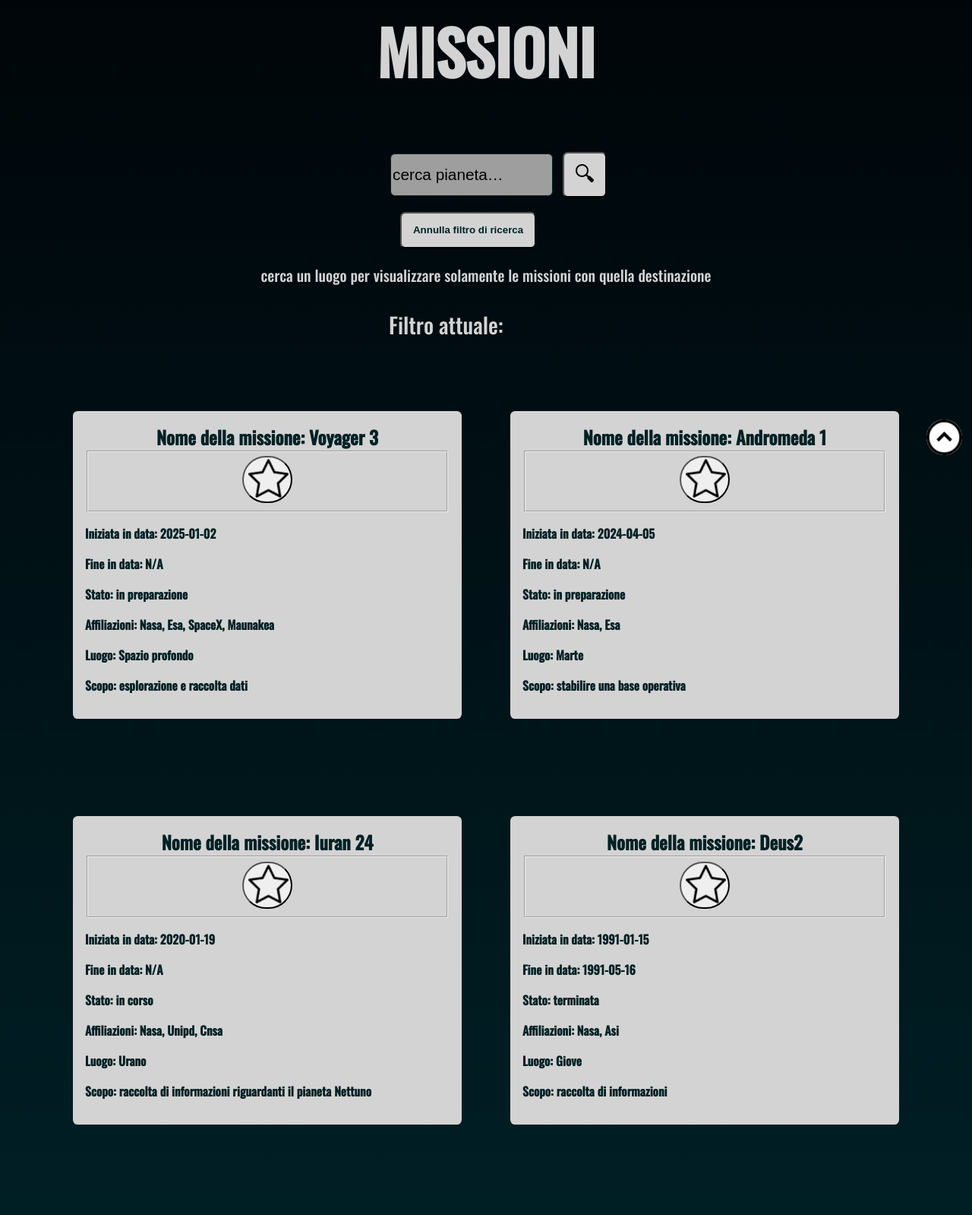
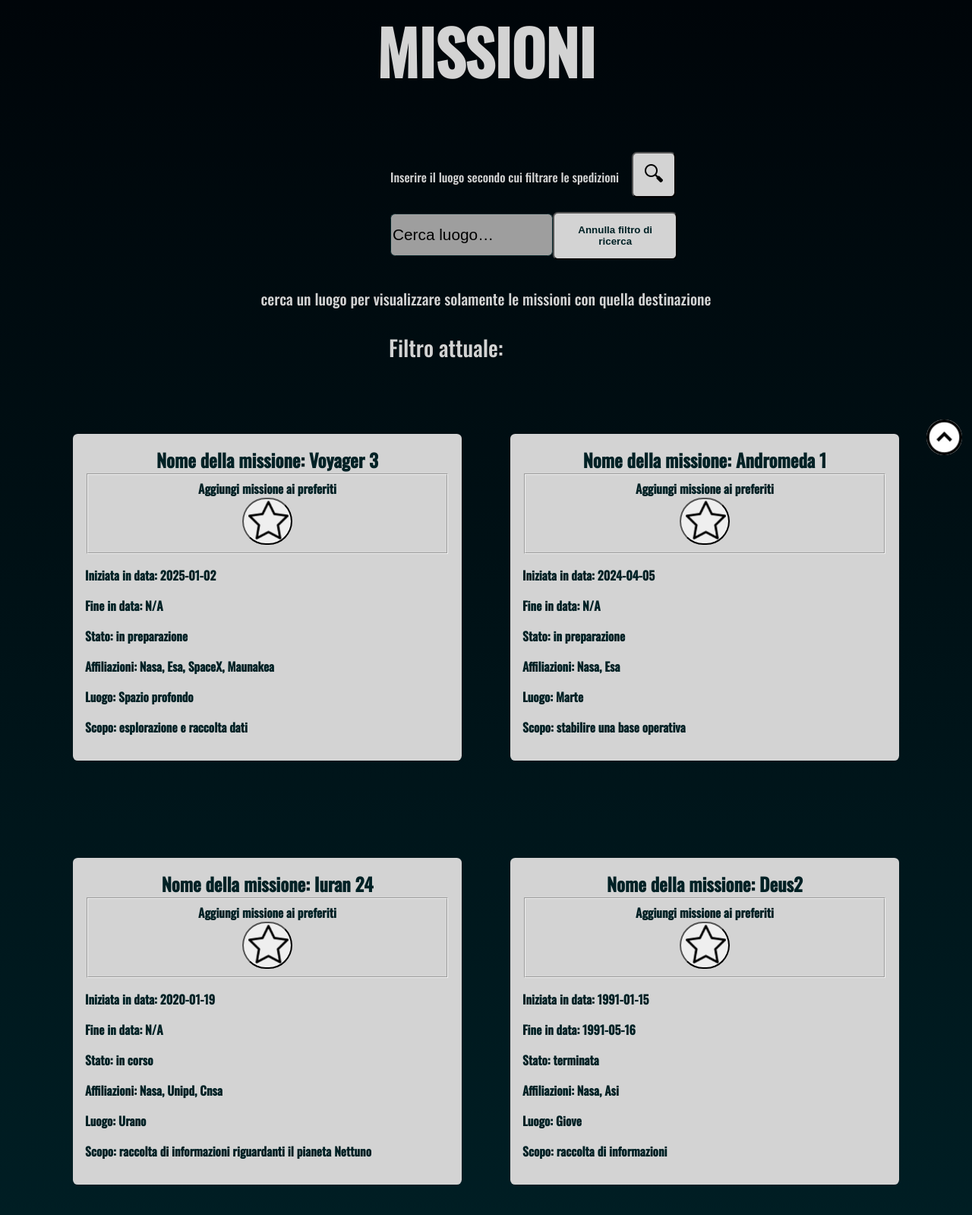
Before and after one commit to AlexRizzus/New_Horizon, a PHP site: page /esplorazioni.php in a window 1280 px wide. Shown: the part 188-1787 px from the top of the page at 76% size. Run offline with PHP 8.4, Linux system fonts and the light colour scheme; the visitor is signed in with stand-in values (Sample User, id 1); data comes from the database, SQL or seed files in the repository; grey boxes are pictures that could not be loaded.

Commit message:
aggiornato mostra errore e accessibilità con label esplorazioni

```diff
--- a/esplorazioni.html
+++ b/esplorazioni.html
@@ -43,12 +43,14 @@
       <fieldset id="esplFieldset">
       <legend id="esplorazLegend">Cerca nel sito</legend>
       <div id="search_section">
-        <input type="text" onfocus="myFocusFunction(this)" onblur="myBlurFunction(this)" id="cerca_missione" name="Nome_del_pianeta" value="cerca pianeta…"/>
-        <button tabindex="3" type="submit" name="submit" id="pulsante_cerca_pianeta"/><img src="images/cerca.png" id="search_img" alt="Cerca" title="avvia la ricerca"/>
+        <label for="cerca_missione" type="text">Inserire il luogo secondo cui filtrare le spedizioni</label>
+        <input type="text" onfocus="myFocusFunction(this)" onblur="myBlurFunction(this)" id="cerca_missione" name="Nome_del_pianeta" value="Cerca luogo…"/>
+        <button tabindex="3" title="Cerca missioni per il luogo selezionato" type="submit" name="submit" id="pulsante_cerca_pianeta"/><img src="images/cerca.png" id="search_img" alt="Cerca" title="avvia la ricerca"/>
       </div>
       <button tabindex="4" type="submit" name="submitAnnullaFiltro" id="pulsante_cerca_tutte">Annulla filtro di ricerca</button>
       </fieldset>
       </form>
+      <p id="searchError"></p>
       <p id="dida">cerca un luogo per visualizzare solamente le missioni con quella destinazione</p>
       <p id="filtro_scritta">Filtro attuale: <span id='actualFilterHere'/></p>
       <p id='planetNotFound'/>
--- a/esplorazioni.js
+++ b/esplorazioni.js
@@ -1,10 +1,10 @@
 function myFocusFunction(x) {x.value = '';}
-function myBlurFunction(x) { if(x.value === '') { x.value = 'cerca pianeta…'; }}
+function myBlurFunction(x) { if(x.value === '') { x.value = 'Cerca luogo…'; }}
 
-function resetPosition(id) {
+/*function resetPosition(id) {
   var elmnt = document.getElementById(id);
   elmnt.scroll(0, 1000);
-}
+}*/
 
 var actual_pos = null;
 
--- a/esplorazioni.php
+++ b/esplorazioni.php
@@ -28,15 +28,23 @@ if($connessioneOK){
 
   if (isset($_GET['submit']))
   {
-    $luogo_missione = ucfirst(strtolower($_GET['Nome_del_pianeta']));
-    $missioni = $oggettoConnessione->getMissioni_perLuogo($luogo_missione);
-    $paginaHTML = str_replace("<span id='actualFilterHere'/>","<span id=\"filtro_attuale\">$luogo_missione</span>",$paginaHTML);
+    if($_GET['Nome_del_pianeta'] != "Cerca luogo…") {
+      $luogo_missione = ucfirst(strtolower($_GET['Nome_del_pianeta']));
+      $filtroAttStr = 'Filtro attuale: ' . $luogo_missione;
+      $missioni = $oggettoConnessione->getMissioni_perLuogo($luogo_missione);
+      $paginaHTML = str_replace("<span id='actualFilterHere'/>","<span id=\"filtro_attuale\">$luogo_missione</span>",$paginaHTML);
+      $paginaHTML = str_replace('<p id="searchError">Errore, inserire un nume di un luogo da cercare!</p>','<p id="searchError"></p>',$paginaHTML);
+    }
+    else {
+      $paginaHTML = str_replace('<p id="searchError"></p>','<p id="searchError">Errore, inserire un nume di un luogo da cercare!</p>',$paginaHTML);
+    }
   }
   else
   {
     if(isset($_GET['submitAnnullaFiltro']))
     {
       $luogo_missione = "";
+      $filtroAttStr = 'Nessun filtro attualmente applicato';
       $missioni = $oggettoConnessione->getMissioni();
       $paginaHTML = str_replace("<actualFilterHere/>","<span>Nessun filtro</span>",$paginaHTML);
     }
@@ -51,6 +59,7 @@ if($connessioneOK){
          else {
            $missioni = $oggettoConnessione->getMissioni_perLuogo($_POST['filtro']);
            $luogo_missione = $_POST['filtro'];
+           $filtroAttStr = 'Filtro attuale: ' . $luogo_missione;
            $paginaHTML = str_replace("<actualFilterHere/>","<span>$luogo_missione</span>",$paginaHTML);
          }
        }
@@ -60,7 +69,7 @@ if($connessioneOK){
        }
     }
   }
-  if($missioni == null){
+  if(!isset($missioni)){
     $paginaHTML = str_replace("<p id='planetNotFound'/>","<strong id=\"errorPlanetNotFound\">Non ci sono missioni attive o programmate presso la destinazione inserita. Controllare il pianeta inserito.</strong>",$paginaHTML);
     echo($paginaHTML);
   } else {
@@ -82,16 +91,19 @@ if($connessioneOK){
           {
             $icon = '<img class="starImg" src="images/star.png" alt="icona dei preferiti non trovata" title="togli la missione tra i tuoi preferiti cliccando qui"/>';
             $azione = "REMOVE";
+            $azioneStr = "Rimuovi missione dai preferiti";
           }
           else {
             $icon = '<img class="starImg" src="images/estar.png" alt="icona dei preferiti non trovata" title="metti la missione tra i tuoi preferiti cliccando qui"/>';
             $azione = "ADD";
+            $azioneStr = "Aggiungi missione ai preferiti";
           }
         }
         else
         {
           $icon = '<img class="starImg" src="images/estar.png" alt="icona dei preferiti non trovata" title="metti la missione tra i tuoi preferiti cliccando qui"/>';
           $azione = "ADD";
+          $azioneStr = "Aggiungi missione ai preferiti";
         }
       }
       else {
@@ -109,15 +121,20 @@ if($connessioneOK){
       {
         $data_fin = $valore['data_fine'];
       }
+      if(!isset($filtroAttStr)) {
+        $filtroAttStr = "";
+      }
       $stringa_missioni .= '<div class="mission-box" id="missionbox' . $counter . '">' .
       "<h2>Nome della missione: " . $valore['nome'] . "</h2>" .
       '<form class="missionform' . $no_disp . '" id="missionForm' . $counter . '" action="esplorazioni.php" method="post">
       <fieldset>
-      <input type="hidden" name="idForPosition" value="missionbox' . $counter . '"/>
-      <input type="hidden" name="Azione" value="' . $azione . '"/>
-      <input type="hidden" name="filtro" value="' . $luogo_missione . '"/>
-      <input type="hidden" name="Nome_missione" value="' . $valore['nome'] . '"/>
-      <button class="button_prefe" type="submit" name="submitPrefe" onsubmit="subm();">'
+      <label id="actionLabel" type="hidden" for="actionInp">' . $azioneStr . '</label>
+      <input type="hidden" id="actionInp" name="Azione" value="' . $azione . '"/>
+      <label class="notToDisp" type="hidden" for="filterInp">' . $filtroAttStr . '</label>
+      <input type="hidden" id="filterInp" name="filtro" value="' . $luogo_missione . '"/>
+      <label class="notToDisp" type="hidden" for="nomeInp">Missione denominata ' . $valore['nome'] . '</label>
+      <input type="hidden" id="nomeInp" name="Nome_missione" value="' . $valore['nome'] . '"/>
+      <button class="button_prefe" type="submit" title="' . $azioneStr . '" name="submitPrefe" onsubmit="subm();">'
       . $icon .
       '</button>
       </fieldset>
--- a/style-landscape.css
+++ b/style-landscape.css
@@ -721,6 +721,17 @@
     }
 
 
+    #actionLabel {
+      display: block;
+    }
+
+    #searchError {
+      color: red;
+    }
+     .notToDisp {
+       display: none;
+     }
+
     #contentMission {
         text-align: center;
         min-height: 5em;
--- a/style-large.css
+++ b/style-large.css
@@ -825,6 +825,19 @@ body {
     border-color: #002125;
     border-radius: 0.3em;
 }
+
+#actionLabel {
+  display: block;
+}
+
+#searchError {
+  color: red;
+}
+
+ .notToDisp {
+   display: none;
+ }
+
 #search button{
   font-weight: bold;
   border-radius: 0.5em;
--- a/style-medium.css
+++ b/style-medium.css
@@ -891,6 +891,17 @@ align-self: center;
   margin-left: 1em;
 }
 
+#actionLabel {
+  display: block;
+}
+#searchError {
+  color: red;
+}
+
+ .notToDisp {
+   display: none;
+ }
+
 #search button:hover {
   border-color:#d3d3d3;
 }
--- a/style-portrait.css
+++ b/style-portrait.css
@@ -105,6 +105,18 @@
     margin-left: 7%;
     height: auto;
   }
+
+
+  #actionLabel {
+    display: block;
+  }
+  #searchError {
+    color: red;
+  }
+
+   .notToDisp {
+     display: none;
+   }
 
 #btnScrollToTop{
     display: none;
```
